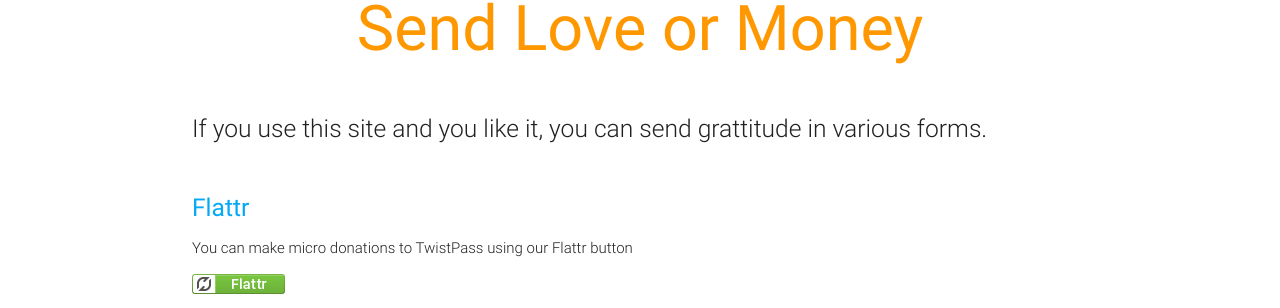
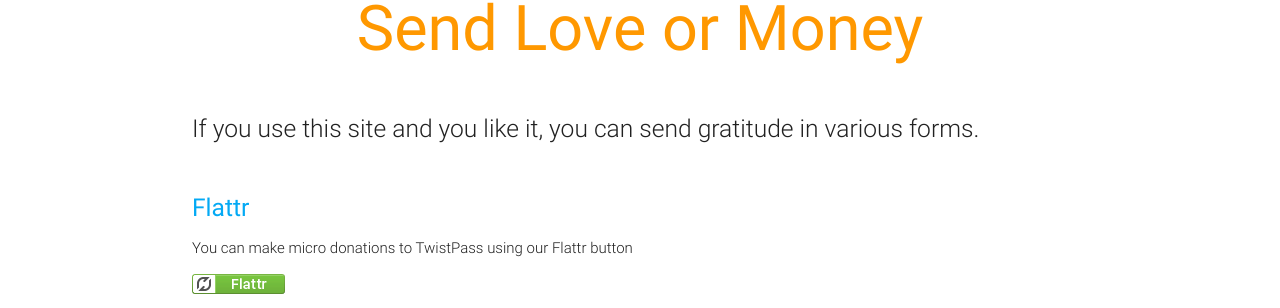
Before and after one commit to adamalton/twistpass, a Django app: template appengine/twistpass/core/templates/core/send_love.html in a window 1280 px wide. Shown: the part 117-425 px from the top of the page. Run offline with Django 3.2, Linux system fonts and the light colour scheme; the template is opened without the code that fills it, so the values that code supplies are empty.

Commit message:
Fix typo of too many t’s in ‘grattitude’.

```diff
--- a/appengine/twistpass/core/templates/core/send_love.html
+++ b/appengine/twistpass/core/templates/core/send_love.html
@@ -6,7 +6,7 @@
 		<h1 class="header center orange-text">Send Love or Money</h1>
 		<div class="section">
 			<h5 class="header light">
-				If you use this site and you like it, you can send grattitude in various forms.
+				If you use this site and you like it, you can send gratitude in various forms.
 			</h5>
 		</div>
 		<div class="section">
```
